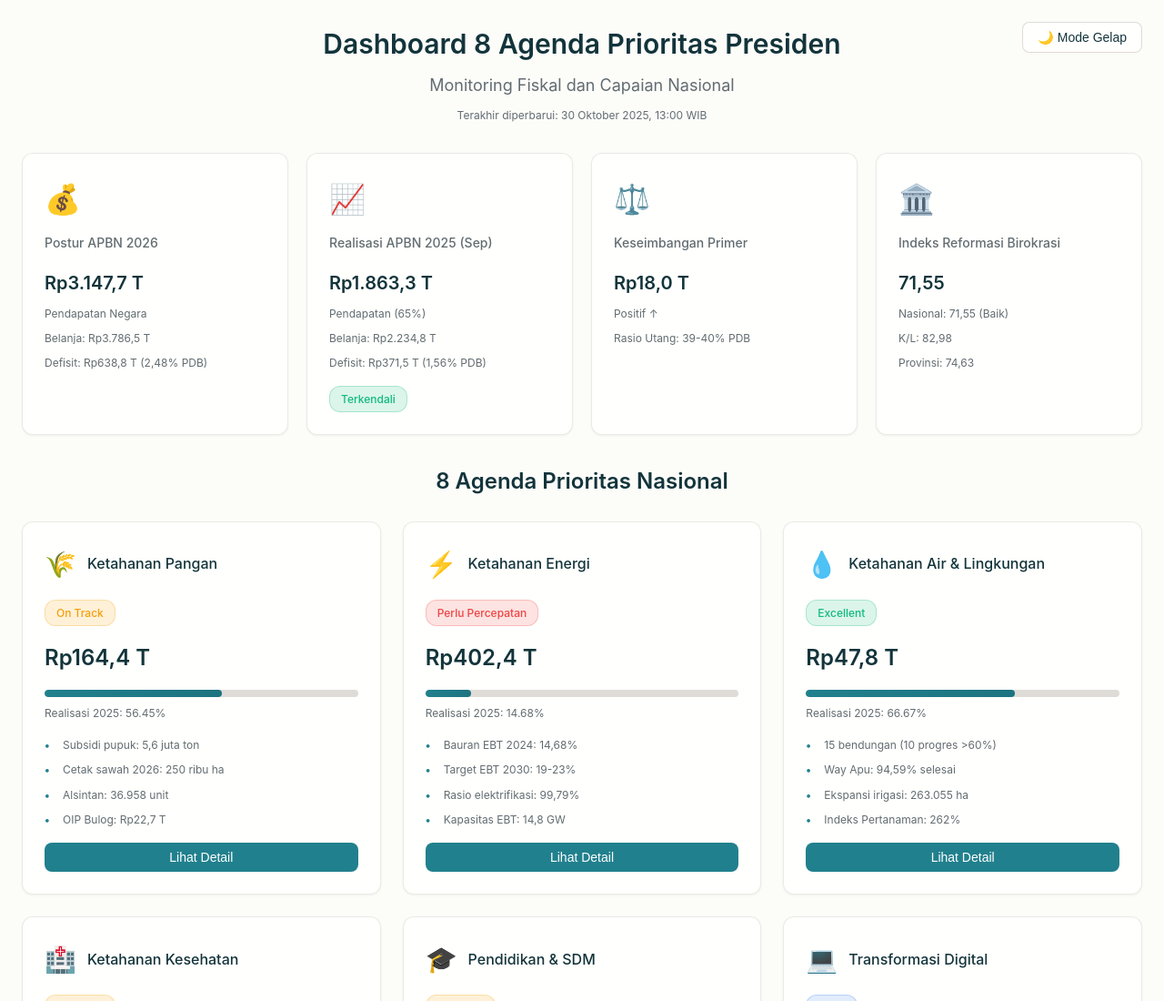
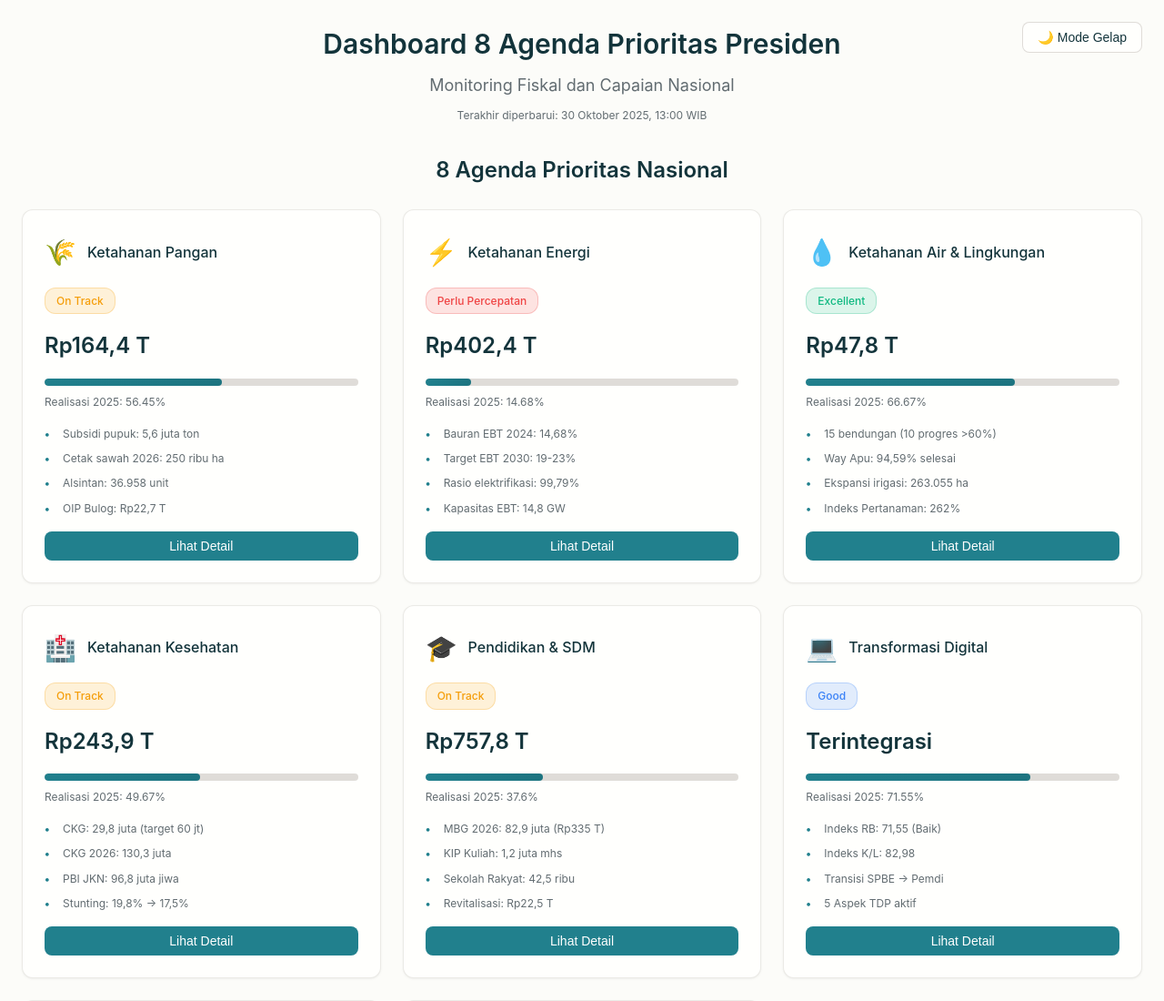
Before and after one commit to EndraGitHub/dashboard-8-agenda, a plain HTML site: page index.html in a window 1280 px wide. Shown: the top 1100 px of the page at 91% size. Drawn offline with nearby package versions, Linux system fonts and the light colour scheme.

Commit message:
Update index.html

```diff
--- a/index.html
+++ b/index.html
@@ -599,45 +599,6 @@
             <div class="last-updated">Terakhir diperbarui: 30 Oktober 2025, 13:00 WIB</div>
         </div>
 
-        <!-- KPI Cards -->
-        <div class="kpi-grid">
-            <div class="kpi-card">
-                <div class="icon">💰</div>
-                <h3>Postur APBN 2026</h3>
-                <div class="value">Rp3.147,7 T</div>
-                <div class="metric">Pendapatan Negara</div>
-                <div class="metric">Belanja: Rp3.786,5 T</div>
-                <div class="metric">Defisit: Rp638,8 T (2,48% PDB)</div>
-            </div>
-
-            <div class="kpi-card">
-                <div class="icon">📈</div>
-                <h3>Realisasi APBN 2025 (Sep)</h3>
-                <div class="value">Rp1.863,3 T</div>
-                <div class="metric">Pendapatan (65%)</div>
-                <div class="metric">Belanja: Rp2.234,8 T</div>
-                <div class="metric">Defisit: Rp371,5 T (1,56% PDB)</div>
-                <span class="status-badge green">Terkendali</span>
-            </div>
-
-            <div class="kpi-card">
-                <div class="icon">⚖️</div>
-                <h3>Keseimbangan Primer</h3>
-                <div class="value">Rp18,0 T</div>
-                <div class="metric">Positif ↑</div>
-                <div class="metric">Rasio Utang: 39-40% PDB</div>
-            </div>
-
-            <div class="kpi-card">
-                <div class="icon">🏛️</div>
-                <h3>Indeks Reformasi Birokrasi</h3>
-                <div class="value">71,55</div>
-                <div class="metric">Nasional: 71,55 (Baik)</div>
-                <div class="metric">K/L: 82,98</div>
-                <div class="metric">Provinsi: 74,63</div>
-            </div>
-        </div>
-
         <!-- Agenda Cards -->
         <h2 class="section-title">8 Agenda Prioritas Nasional</h2>
         <div class="agenda-grid" id="agendaGrid"></div>
```
